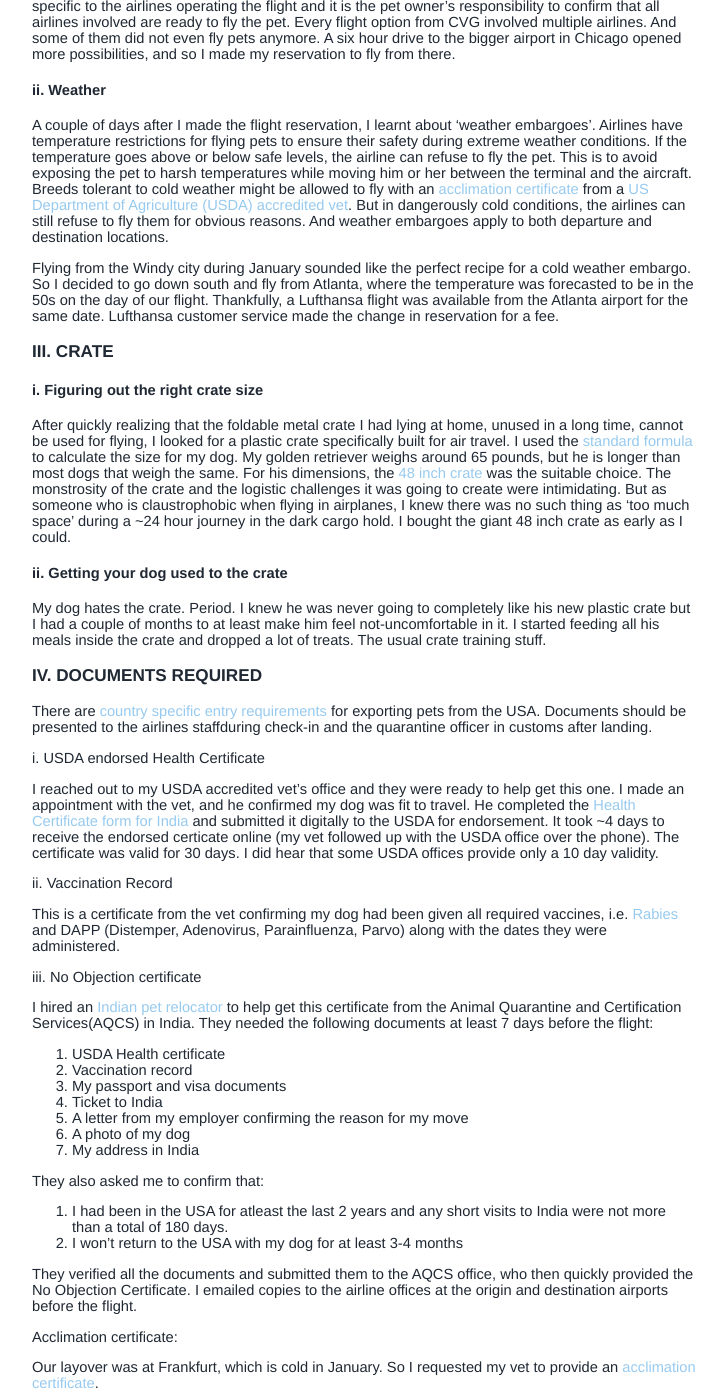
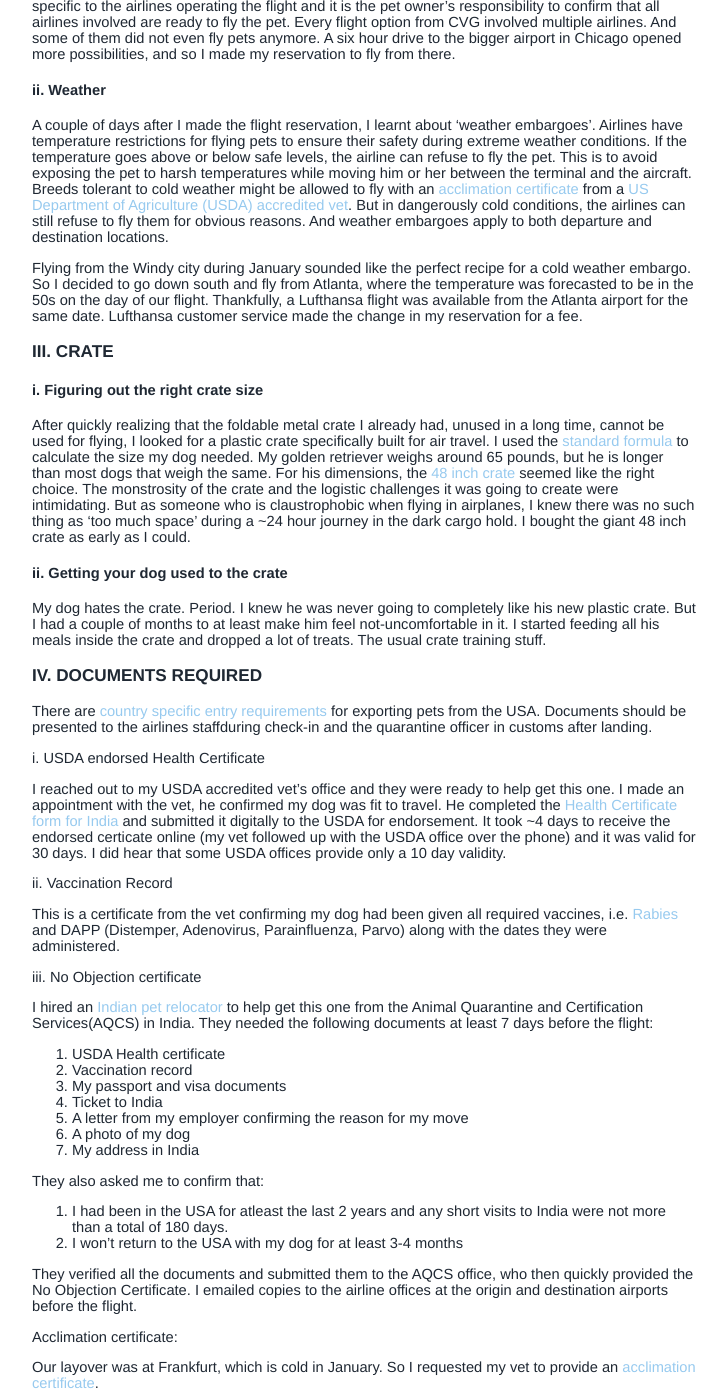
Before and after one commit to vaishnavisen/vaishnavisen.github.io, a Jekyll site: the page built from _posts/2023-03-02-flying-dog-internationally.md, in a window 1280 px wide and 1400 px high, scrolled down 769 px. Shown: the whole window, without its empty margins (276-1003 px from the left). Built offline with Jekyll 4.4.1, drawn with Linux system fonts in a browser that asks for light colours; nearby versions of some CDN libraries; some of the changed text lies outside the part shown.

Commit message:
Fix typos

```diff
--- a/_posts/2023-03-02-flying-dog-internationally.md
+++ b/_posts/2023-03-02-flying-dog-internationally.md
@@ -3,10 +3,10 @@ is_post: true
 layout: post
 author: Vaishnavi
 date: 2023-03-02
-title: Flying your dog from USA to India as excess baggage
+title: My experience trying to fly my dog from the USA to India
 ---
 
-A couple of months ago, I found out I had to move from the USA to India temporarily. I had no idea how long 'temporary' was. A dog owner's nightmare! After much thought, I decided to take my 65 pound golden retriever with me to India in an airplane as excess baggage. I spent the following months preparing for our travel and making sure I had everything to ensure a smooth journey for my dog. On the day of our flight, my dog's documents were checked by the airlines' employees and he was ready to be boarded. Great! They then looked at my passport and asked me for a transit visa that I didn't have. Not great! Unfortunately, we could not fly that day. So, while I can't tell you what happens after checking in your dog, I can still take you through my experience till we got here.
+A couple of months ago, I found out I had to move from the USA to India temporarily. I had no idea how long 'temporary' was. A dog owner's nightmare! After much thought, I decided to take my 65 pound golden retriever with me to India in an airplane as excess baggage. I spent the following months preparing for our travel and making sure I had everything to ensure a smooth journey for my dog. On the day of our flight, my dog's documents were checked by the airlines' employees and he was ready to be boarded. Great! They then looked at my passport and asked me for a transit visa that I didn't have. Not great! Unfortunately, we could not fly that day. So, while I can't tell you what happened after checking my dog in, I can still take you through what I did to get till here.
 
 ### I. Manifest Cargo vs Excess Baggage
 
@@ -28,18 +28,18 @@ During international travel, it is common to have multiple airlines involved. Bu
 
 A couple of days after I made the flight reservation, I learnt about 'weather embargoes'. Airlines have temperature restrictions for flying pets to ensure their safety during extreme weather conditions. If the temperature goes above or below safe levels, the airline can refuse to fly the pet. This is to avoid exposing the pet to harsh temperatures while moving him or her between the terminal and the aircraft. Breeds tolerant to cold weather might be allowed to fly with an [acclimation certificate](https://www.avma.org/resources-tools/avma-policies/acclimation-certificatesstatements) from a [US Department of Agriculture (USDA) accredited vet](https://vsapps.aphis.usda.gov/vsps/public/VetSearch.do). But in dangerously cold conditions, the airlines can still refuse to fly them for obvious reasons. And weather embargoes apply to both departure and destination locations.
 
-Flying from the Windy city during January sounded like the perfect recipe for a cold weather embargo. So I decided to go down south and fly from Atlanta, where the temperature was forecasted to be in the 50s on the day of our flight. Thankfully, a Lufthansa flight was available from the Atlanta airport for the same date. Lufthansa customer service made the change in reservation for a fee.
+Flying from the Windy city during January sounded like the perfect recipe for a cold weather embargo. So I decided to go down south and fly from Atlanta, where the temperature was forecasted to be in the 50s on the day of our flight. Thankfully, a Lufthansa flight was available from the Atlanta airport for the same date. Lufthansa customer service made the change in my reservation for a fee.
 
 
 ### III. CRATE
 
 #### i. Figuring out the right crate size
 
-After quickly realizing that the foldable metal crate I had lying at home, unused in a long time, cannot be used for flying, I looked for a plastic crate specifically built for air travel. I used the [standard formula](https://www.iata.org/contentassets/b0016da92c86449f850fe9560827bbea/pet-container-requirements.pdf) to calculate the size for my dog. My golden retriever weighs around 65 pounds, but he is longer than most dogs that weigh the same. For his dimensions, the [48 inch crate](https://www.petmate.com/petmate-sky-kennel/product/PM09) was the suitable choice. The monstrosity of the crate and the logistic challenges it was going to create were intimidating. But as someone who is claustrophobic when flying in airplanes, I knew there was no such thing as 'too much space' during a ~24 hour journey in the dark cargo hold. I bought the giant 48 inch crate as early as I could.
+After quickly realizing that the foldable metal crate I already had, unused in a long time, cannot be used for flying, I looked for a plastic crate specifically built for air travel. I used the [standard formula](https://www.iata.org/contentassets/b0016da92c86449f850fe9560827bbea/pet-container-requirements.pdf) to calculate the size my dog needed. My golden retriever weighs around 65 pounds, but he is longer than most dogs that weigh the same. For his dimensions, the [48 inch crate](https://www.petmate.com/petmate-sky-kennel/product/PM09) seemed like the right choice. The monstrosity of the crate and the logistic challenges it was going to create were intimidating. But as someone who is claustrophobic when flying in airplanes, I knew there was no such thing as 'too much space' during a ~24 hour journey in the dark cargo hold. I bought the giant 48 inch crate as early as I could.
 
 #### ii. Getting your dog used to the crate
 
-My dog hates the crate. Period. I knew he was never going to completely like his new plastic crate but I had a couple of months to at least make him feel not-uncomfortable in it. I started feeding all his meals inside the crate and dropped a lot of treats. The usual crate training stuff.
+My dog hates the crate. Period. I knew he was never going to completely like his new plastic crate. But I had a couple of months to at least make him feel not-uncomfortable in it. I started feeding all his meals inside the crate and dropped a lot of treats. The usual crate training stuff.
 
 
 ### IV. DOCUMENTS REQUIRED
@@ -48,7 +48,7 @@ There are [country specific entry requirements](https://www.aphis.usda.gov/aphis
 
 i. USDA endorsed Health Certificate
 
-I reached out to my USDA accredited vet's office and they were ready to help get this one. I made an appointment with the vet, and he confirmed my dog was fit to travel. He completed the [Health Certificate form for India](https://www.aphis.usda.gov/pet-travel/health-certificates/non-eu/india-dogs.pdf) and submitted it digitally to the USDA for endorsement. It took ~4 days to receive the endorsed certicate online (my vet followed up with the USDA office over the phone). The certificate was valid for 30 days. I did hear that some USDA offices provide only a 10 day validity.
+I reached out to my USDA accredited vet's office and they were ready to help get this one. I made an appointment with the vet, he confirmed my dog was fit to travel. He completed the [Health Certificate form for India](https://www.aphis.usda.gov/pet-travel/health-certificates/non-eu/india-dogs.pdf) and submitted it digitally to the USDA for endorsement. It took ~4 days to receive the endorsed certicate online (my vet followed up with the USDA office over the phone) and it was valid for 30 days. I did hear that some USDA offices provide only a 10 day validity.
 
 ii. Vaccination Record
 
@@ -56,7 +56,7 @@ This is a certificate from the vet confirming my dog had been given all required
 
 iii. No Objection certificate
 
-I hired an [Indian pet relocator](http://globalcargo.co.in/contact.html) to help get this certificate from the Animal Quarantine and Certification Services(AQCS) in India. They needed the following documents at least 7 days before the flight:
+I hired an [Indian pet relocator](http://globalcargo.co.in/contact.html) to help get this one from the Animal Quarantine and Certification Services(AQCS) in India. They needed the following documents at least 7 days before the flight:
 1. USDA Health certificate
 2. Vaccination record
 3. My passport and visa documents
@@ -94,10 +94,11 @@ I filled a ziplock bag with a meal worth of dry food and attached it to the top
 
 My extremely kind friend drove us to the Atlanta airport on the day of our flight. The 48 inch crate was disassembled to fit in a Volvo XC90 along with my luggage. We did not hit any major traffic on the way and reached Atlanta on time. We made a stop near the airport for one last potty break for my dog before the flight.
 
-At the airport curb, we quickly put the crate back together. My friend loaded it on an airport cart - the crate was unproportionally large for the cart, but it somehow worked. Together, we took the crate, my luggage and my dog who was on leash to the Lufthansa economy check in counter. My dog was totally enjoying this new experience - a huge room filled with people, blissfully unaware of what I had planned for his next 24 hours. The airline agent asked for his NOC certificate, rabies vaccination certificate and acclimation certificate. After verifying the documents, the agents quickly checked the crate. They confirmed that everything looked good and affixed more stickers on the crate.
+At the airport curb, we quickly put the crate back together. My friend loaded it on an airport cart - the crate was unproportionally large for the cart, but it somehow worked. Together, we took the crate, my luggage and my dog who was on leash to the Lufthansa economy check in counter. My dog was totally enjoying this new experience - a huge room filled with people, blissfully unaware of what I had planned for his next 24 hours. The airline agents checked his NOC certificate, rabies vaccination certificate, acclimation certificate and then the crate. They confirmed that everything looked good and affixed more stickers on the crate. My friend and I looked at each other relieved.
 
-The focus then shifted to my documents and we found out that I needed a transit visa to travel through Germany, even if I stayed inside the Frankfurt airport. The expired visa stamping in my passport or the supplemental documentation that proved my US visa was still valid were not enough. There was nothing we could do but go home. I felt crushed, my friend was heartbroken for me. She drove another 7 hours to take us back home. We hit some intense fog on the way back but reached home safe. The day became memorable for so many reasons.
+Focus then shifted to my documents and we found out that I needed a transit visa to travel through Germany, even if I was only going to be inside the airport during the layover. The expired visa stamping in my passport or the supplemental documentation that proved my US visa was still valid were not enough. There was nothing we could do, I had to go back to Cincinnati and make new plans. I felt crushed, my friend was heartbroken for me. She drove another 7 hours to take us back home. We hit some intense fog on the way back but reached home safe. The day became memorable for so many reasons.
 
-When preparing for the travel, I was constantly searching for resources that covered all aspects of the process at the required level of detail. But beyond high level articles published by pet relocation companies, I could not find much. Hence this post, to document the process and experience from the perspective of a dog owner in hopes that it will help someone in the future.
 
-Finally, shoutout to my family and my Cincinnati friends (Ben, Chris, Bryson, Katie, Bryson Jr., Dottie, Gene, Justin, Stephanie, Kaytie, Spencer) for rolling with the punches and standing by me throughout.
+While preparing for my dog's travel, I was constantly searching for resources that covered all aspects of the process at the required level of detail. But beyond high level articles published by pet relocation companies, I could not find much. Hence this post, to document the process and experience from the perspective of a dog owner in hopes that it will help someone in the future.
+
+Finally, a huge shoutout to my family and my Cincinnati friends - Ben, Chris, Bryson, Katie, Bryson Jr., Dottie, Gene, Justin, Stephanie, Kaytie, Spencer. Thank you for standing by me throughout this stressful experience. My first ever blog post is dedicated to you guys!
```
